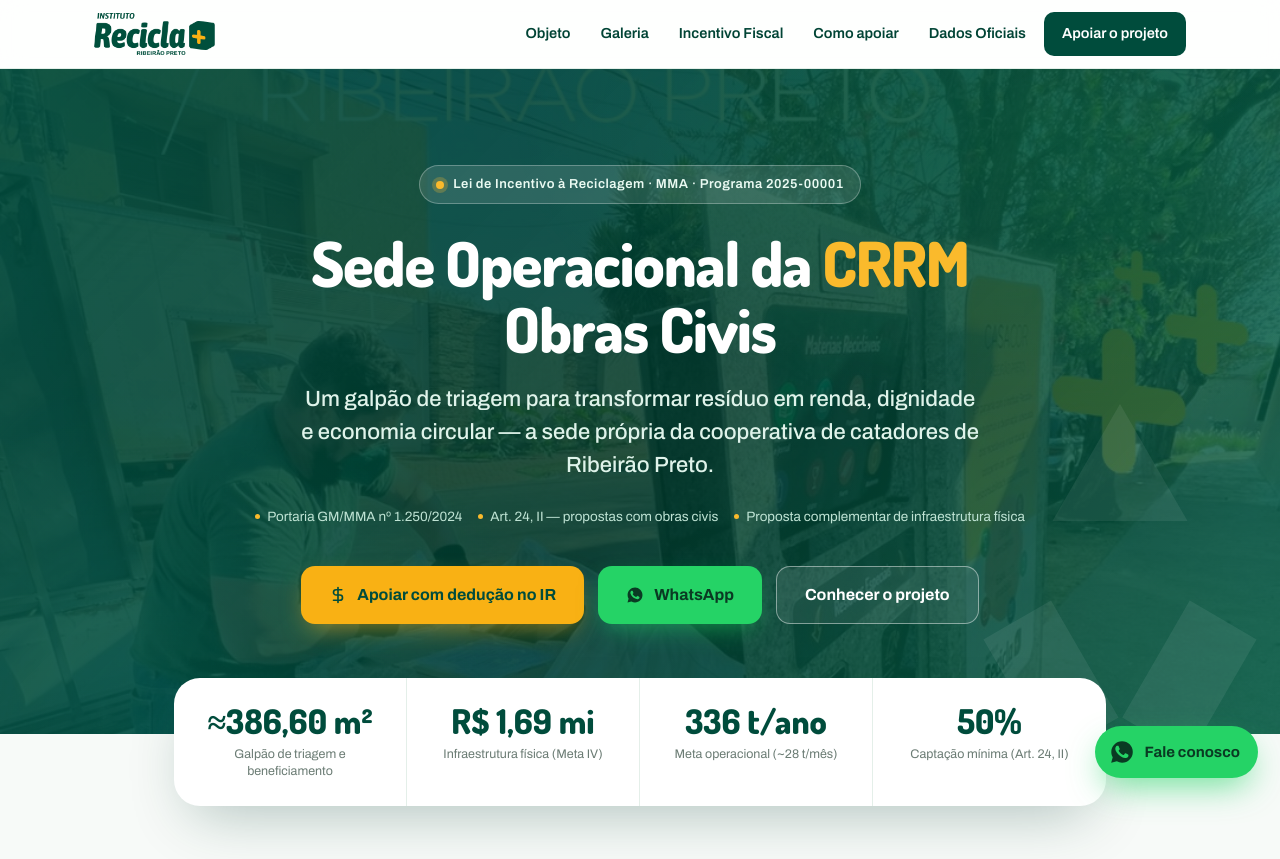
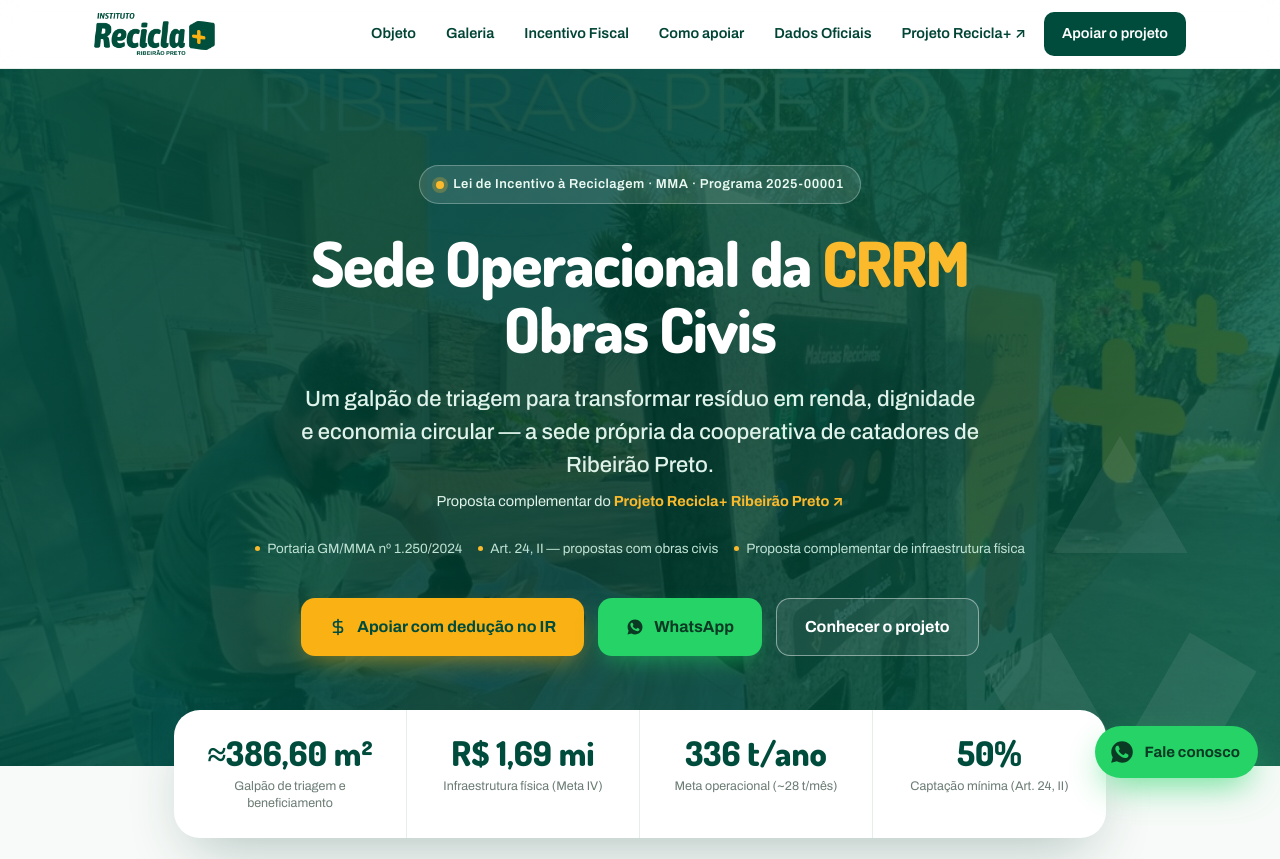
Before and after one commit to flamatos/sede-crrm-obras, a plain HTML site: page index.html in a window 1280 px wide. Shown: the top 859 px of the page. Drawn offline with Linux system fonts and the light colour scheme.

Commit message:
Cross-link com o Projeto Recicla+ principal (nav + hero)

```diff
--- a/index.html
+++ b/index.html
@@ -446,6 +446,7 @@
       <a href="#lir">Incentivo Fiscal</a>
       <a href="#como-apoiar">Como apoiar</a>
       <a href="#dados">Dados Oficiais</a>
+      <a href="https://projeto-recicla-mais-lir.com/" target="_blank" rel="noopener">Projeto Recicla+ ↗</a>
       <a class="nav-cta" href="#contato">Apoiar o projeto</a>
     </nav>
   </div>
@@ -463,6 +464,7 @@
     <span class="pill"><span class="dot"></span> Lei de Incentivo à Reciclagem · MMA · Programa 2025-00001</span>
     <h1>Sede Operacional da <span class="accent">CRRM</span><br>Obras Civis</h1>
     <p class="tag">Um galpão de triagem para transformar resíduo em renda, dignidade e economia circular — a sede própria da cooperativa de catadores de Ribeirão Preto.</p>
+    <p style="margin-top:4px;font-size:14.5px;color:#dff3ea">Proposta complementar do <a href="https://projeto-recicla-mais-lir.com/" target="_blank" rel="noopener" style="color:var(--sol-400);font-weight:700;text-decoration:none">Projeto Recicla+ Ribeirão Preto ↗</a></p>
     <div class="meta">
       <span>Portaria GM/MMA nº 1.250/2024</span>
       <span>Art. 24, II — propostas com obras civis</span>
```
